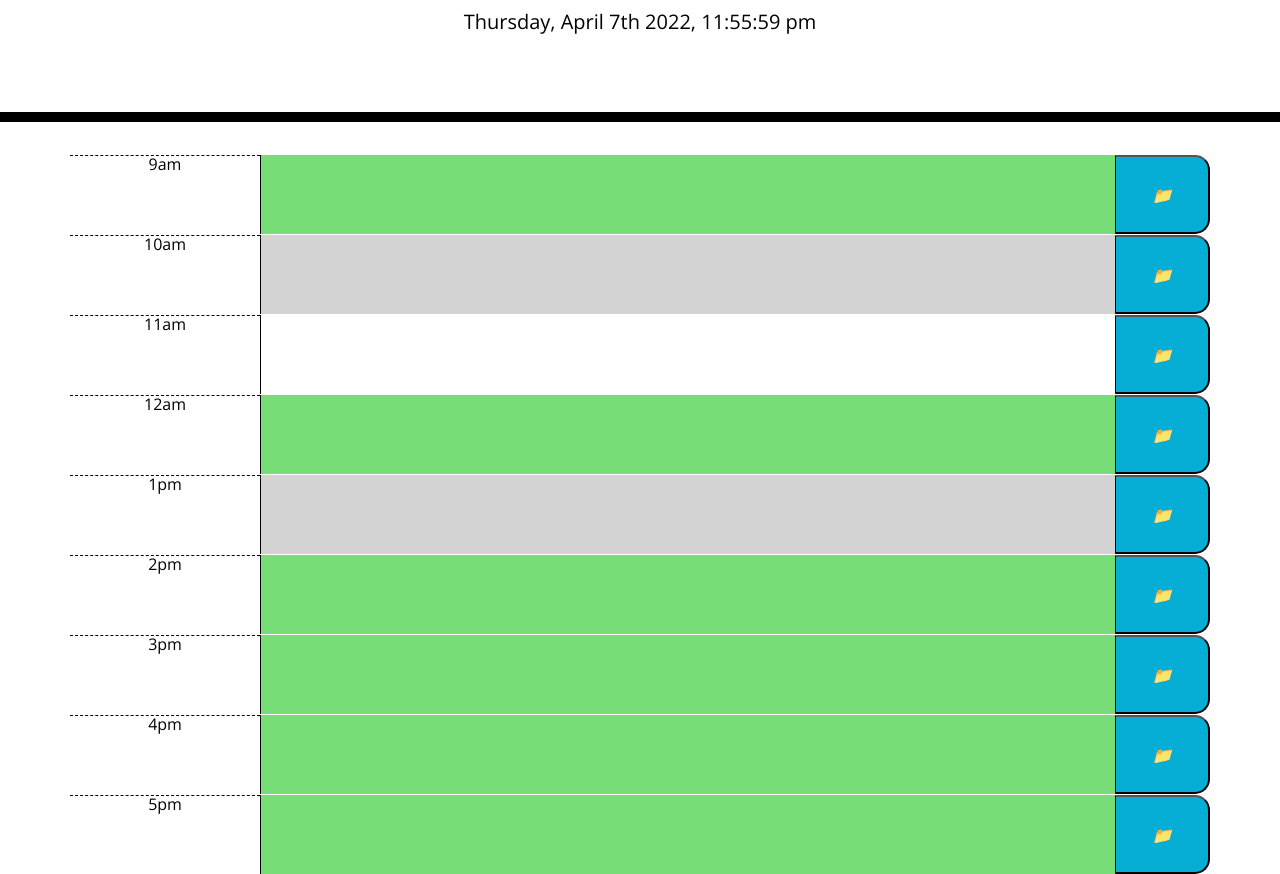
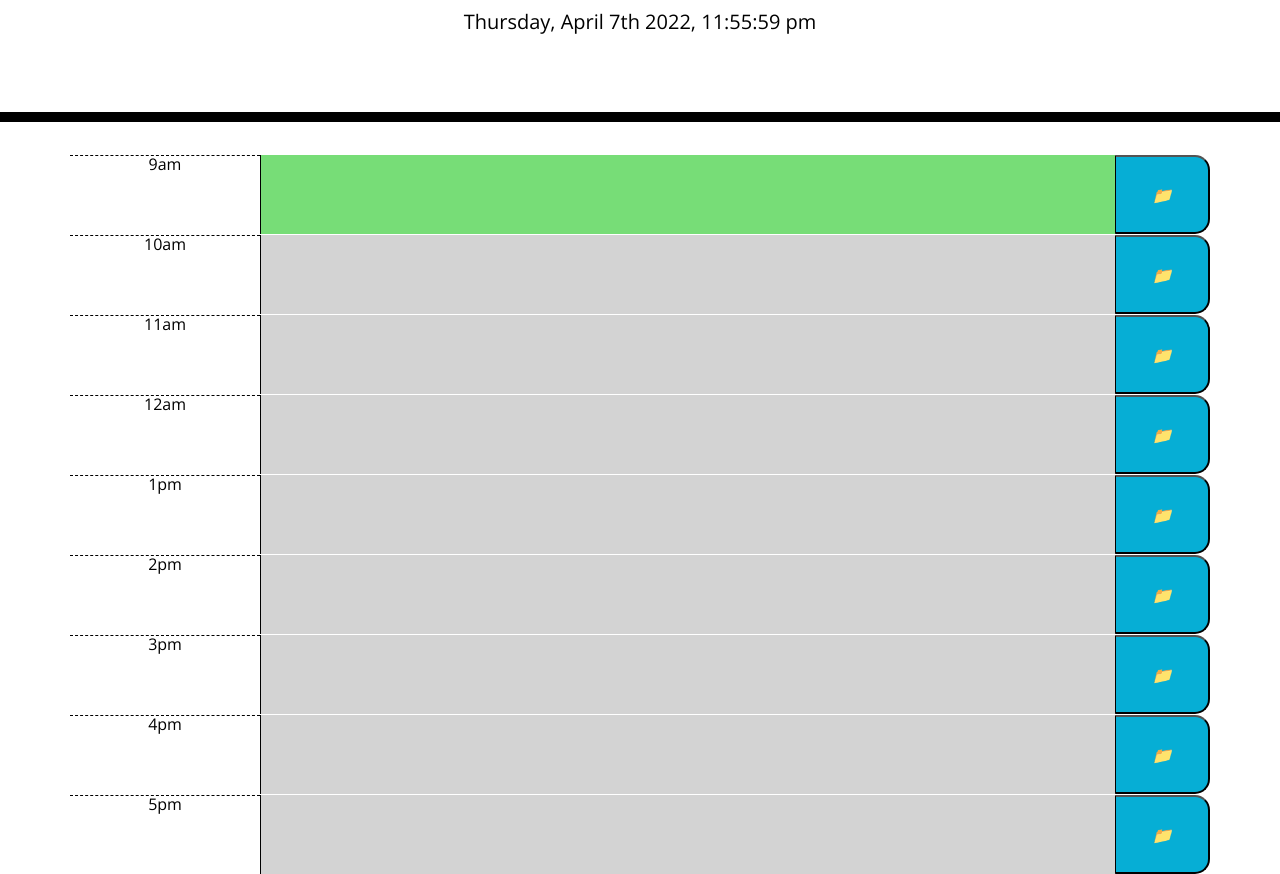
Before and after one commit to rich-f-p/daily-planner, a plain HTML site: page index.html in a window 1280 px wide. Shown: the part 182-1056 px from the top of the page. Drawn offline with nearby package versions, Linux system fonts and the light colour scheme.

Commit message:
changing hours to 24 hour clock value

```diff
--- a/assets/script.js
+++ b/assets/script.js
@@ -21,7 +21,7 @@ function clock(){
 function color(){
     $('textarea').each(function(){
         var blockTime= $(this).attr('data');
-        var timeHour= moment().format('h');
+        var timeHour= moment().format('H');
         if (timeHour>blockTime){
             $(this).removeClass('present')
             $(this).removeClass('future')
@@ -30,7 +30,7 @@ function color(){
             $(this).removeClass('present')
             $(this).addClass('future')
             $(this).removeClass('past')
-        }else if(time == blockTime){
+        }else {
             $(this).addClass('present')
             $(this).removeClass('future')
             $(this).removeClass('past')
--- a/index.html
+++ b/index.html
@@ -52,27 +52,27 @@
     </section>
     <section class="time-block row">
       <div class="hour col-2">1pm</div>
-      <textarea class="description col-9" data="1"></textarea>
+      <textarea class="description col-9" data="13"></textarea>
       <button class="saveBtn col-1"><i>📁</i></button>
     </section>
     <section class="time-block row">
       <div class="hour col-2">2pm</div>
-      <textarea class="description col-9" data="2"></textarea>
+      <textarea class="description col-9" data="14"></textarea>
       <button class="saveBtn col-1"><i>📁</i></button>
     </section>
     <section class="time-block row">
       <div class="hour col-2">3pm</div>
-      <textarea class="description col-9" data="3"></textarea>
+      <textarea class="description col-9" data="15"></textarea>
       <button class="saveBtn col-1"><i>📁</i></button>
     </section>
     <section class="time-block row">
       <div class="hour col-2">4pm</div>
-      <textarea class="description col-9" data="4"></textarea>
+      <textarea class="description col-9" data="16"></textarea>
       <button class="saveBtn col-1"><i>📁</i></button>
     </section>
     <section class="time-block row">
       <div class="hour col-2">5pm</div>
-      <textarea class="description col-9" data="5"></textarea>
+      <textarea class="description col-9" data="17"></textarea>
       <button class="saveBtn col-1"><i>📁</i></button>
     </section>
     </div>
```
